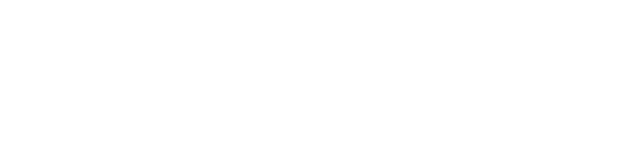
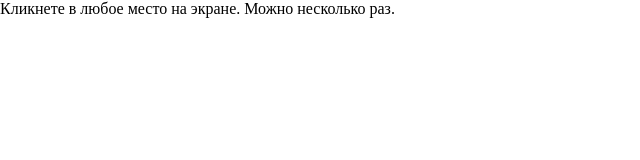
Before and after one commit to vladeiko/glad, a website built with webpack: page app/index.html in a window 1280 px wide. Shown: the whole page, without its empty margins (0-640 px from the left). Built offline with nearby package versions, Linux system fonts and the light colour scheme.

Commit message:
Add instruction tag

```diff
--- a/app/index.html
+++ b/app/index.html
@@ -10,6 +10,7 @@
 
 <body>
   <div class="page-wrapper">
+    <div id="instruction" class="instruction">Кликнете в любое место на экране. Можно несколько раз.</div>
     <div id="content" class="content-wrapper">
     </div>
 </body>
```
